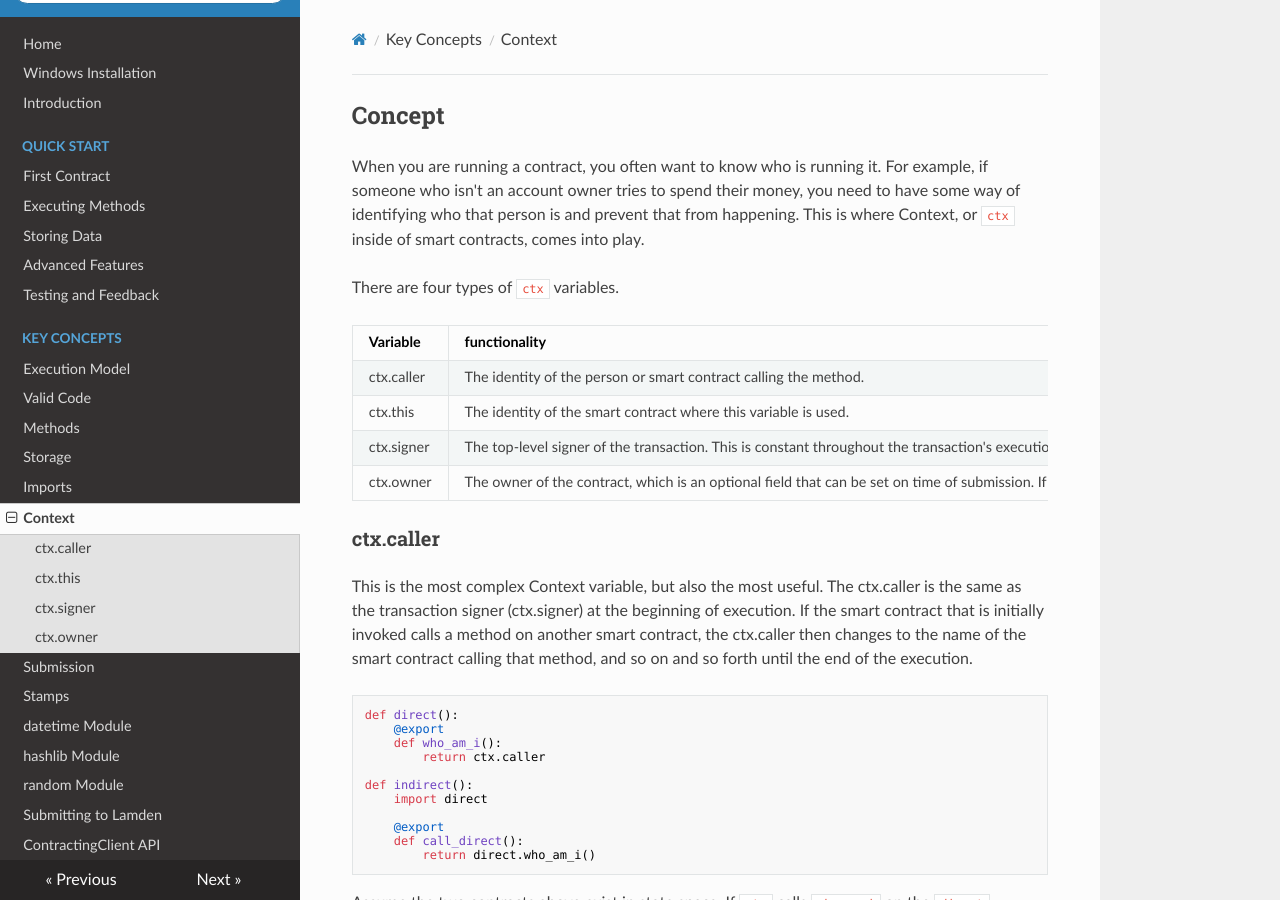
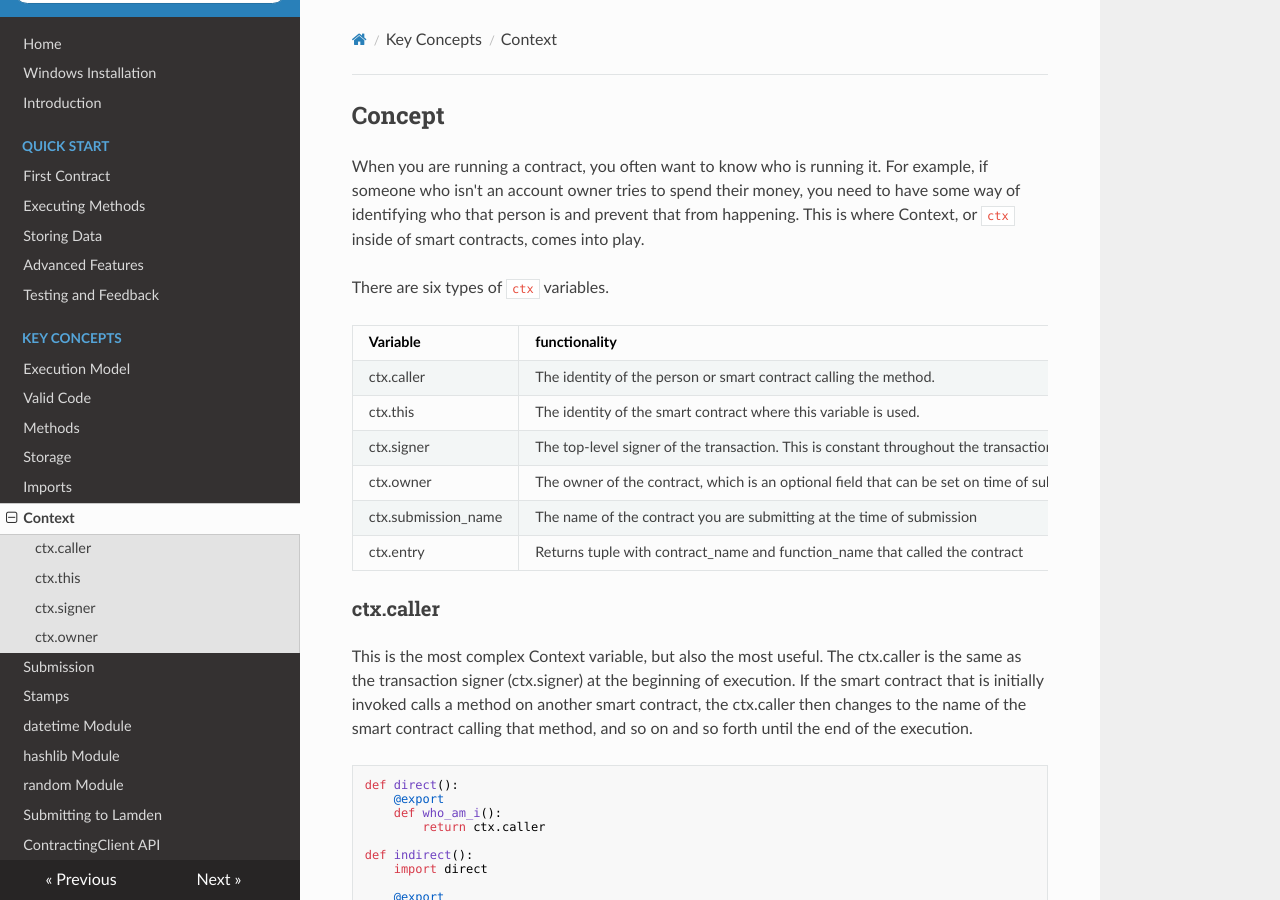
Before and after one commit to Lamden/contracting-docs, an MkDocs documentation site: the page built from docs/concepts/context.md, in a window 1280 px wide and 900 px high. Built offline with MkDocs 1.6.1, drawn with Linux system fonts in a browser that asks for light colours; nearby versions of some CDN libraries.

Commit message:
Added new context variables

```diff
--- a/docs/concepts/context.md
+++ b/docs/concepts/context.md
@@ -2,7 +2,7 @@
 
 When you are running a contract, you often want to know who is running it. For example, if someone who isn't an account owner tries to spend their money, you need to have some way of identifying who that person is and prevent that from happening. This is where Context, or `ctx` inside of smart contracts, comes into play.
 
-There are four types of `ctx` variables.
+There are six types of `ctx` variables.
 
 Variable	|	functionality	|	Details
 -	|	-	|	-
@@ -10,6 +10,8 @@ ctx.caller	| The identity of the person or smart contract calling the method.	|
 ctx.this	| The identity of the smart contract where this variable is used.	| Constant. Never changed. Use for giving smart contracts rights and accounts.
 ctx.signer	| The top-level signer of the transaction. This is constant throughout the transaction's execution	|
 ctx.owner	| The owner of the contract, which is an optional field that can be set on time of submission. If this field is set, only the ctx.owner can call any of the methods on the smart contract. This allows for a parent-child model.
+ctx.submission_name | The name of the contract you are submitting at the time of submission | ctx.signer at the time of submitting a contract won't give you the name of the contract you are submitting but the name of the contract that is submitting your contract. Thus this is needed.
+ctx.entry	| Returns tuple with contract_name and function_name that called the contract	|
 
 ### ctx.caller
 
```
